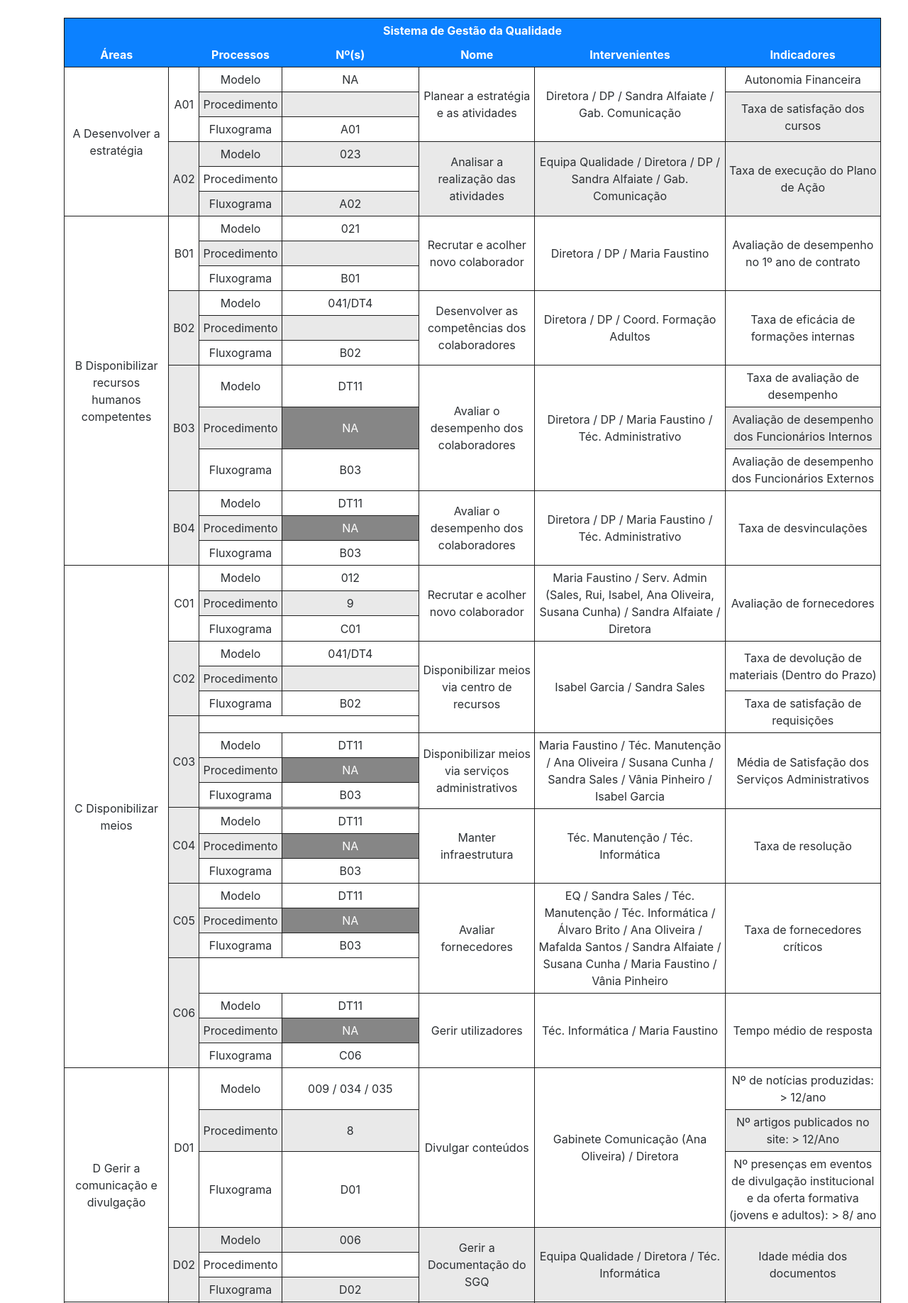
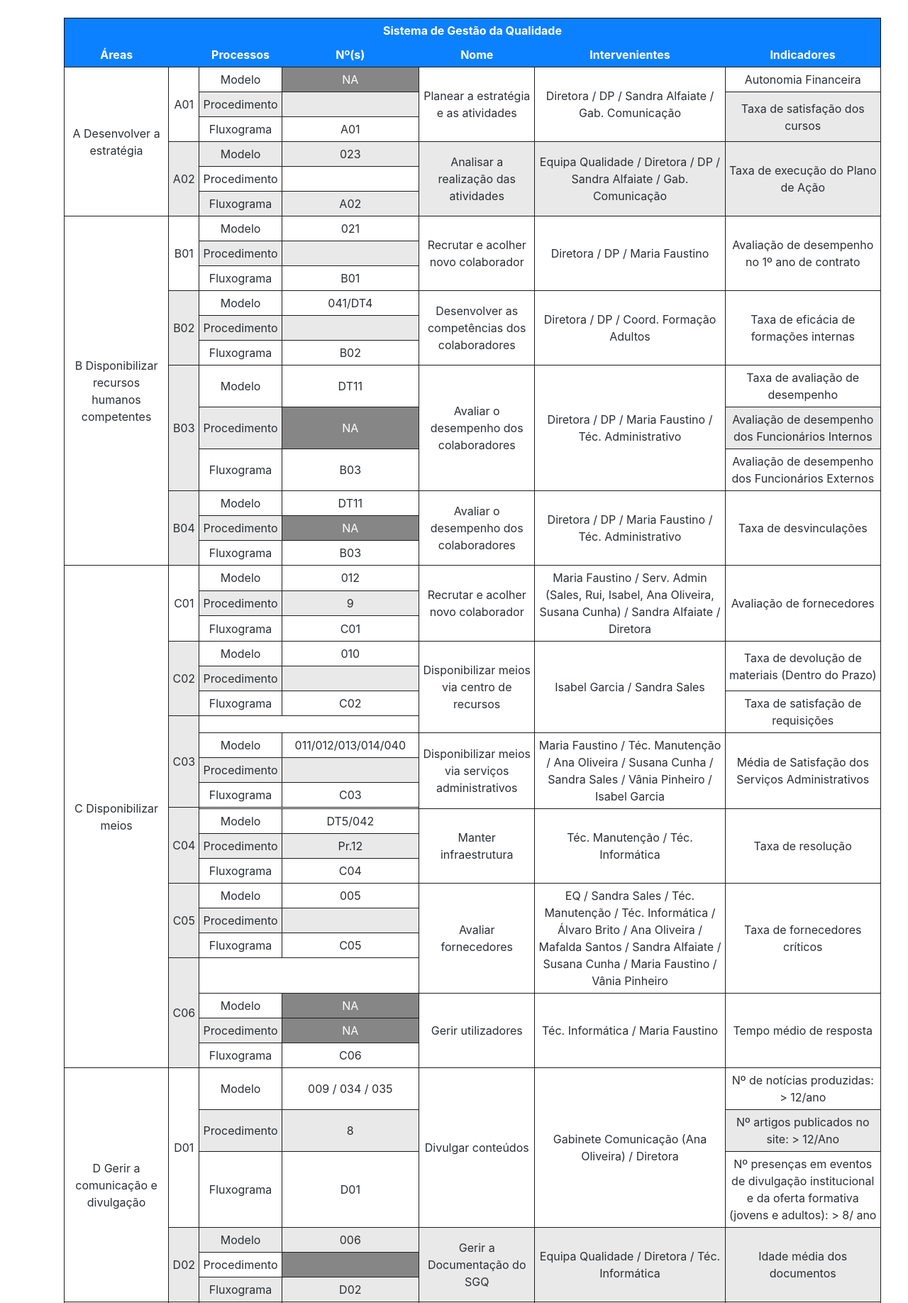
Before and after one commit to andredias28/Site-Esco, a PHP site: page /paginainicialadmin.php in a window 1280 px wide; the page is wider, and only the part inside the window is pictured. Shown: the part 116-1952 px from the top of that part at 71% size. Run offline with PHP 8.4, Linux system fonts and the light colour scheme; a user stored in the database is signed in; some libraries are stand-ins or nearby versions.

Commit message:
finalização da tabela de processos

```diff
--- a/paginainicialadmin.php
+++ b/paginainicialadmin.php
@@ -84,7 +84,7 @@
                             </td>
                             <td rowspan="3">A01</td>
                             <td>Modelo</td>
-                            <td>NA</td>
+                            <td style="background-color:gray; color:white;">NA</td>
                             <td rowspan="3">Planear a estratégia e as atividades</td>
                             <td rowspan="3">Diretora / DP / Sandra Alfaiate / Gab. Comunicação</td>
                             <td>Autonomia Financeira</td>
@@ -218,7 +218,7 @@
                     </tr>
                     <tr>
                         <td>Modelo</td>
-                        <td>041/DT4</td>
+                        <td>010</td>
                         <td rowspan="4">Disponibilizar meios via centro de recursos</td>
                         <td rowspan="4">Isabel Garcia / Sandra Sales</td>
                         <td rowspan="2">Taxa de devolução de materiais (Dentro do Prazo)</td>
@@ -229,7 +229,7 @@
                     </tr>
                     <tr>
                         <td>Fluxograma</td>
-                        <td>B02</td>
+                        <td>C02</td>
                         <td rowspan="2">Taxa de satisfação de requisições</td>
                     </tr>
                     <tr>
@@ -237,61 +237,61 @@
                     </tr>
                     <tr>
                         <td>Modelo</td>
-                        <td>DT11</td>
+                        <td>011/012/013/014/040</td>
                         <td rowspan="4">Disponibilizar meios via serviços administrativos</td>
                         <td rowspan="4">Maria Faustino / Téc. Manutenção / Ana Oliveira / Susana Cunha / Sandra Sales / Vânia Pinheiro / Isabel Garcia</td>
                         <td rowspan="4">Média de Satisfação dos Serviços Administrativos</td>
                     </tr>
                     <tr>
                         <td>Procedimento</td>
-                        <td style="background-color:gray; color:white;">NA</td>
+                        <td></td>
                     </tr>
                     <tr>
                         <td>Fluxograma</td>
-                        <td>B03</td>
+                        <td>C03</td>
                     </tr>
                     <tr>
                         <td rowspan="4">C04</td>
                     </tr>
                     <tr>
                         <td>Modelo</td>
-                        <td>DT11</td>
+                        <td>DT5/042</td>
                         <td rowspan="4">Manter infraestrutura</td>
                         <td rowspan="4">Téc. Manutenção / Téc. Informática</td>
                         <td rowspan="4">Taxa de resolução</td>
                     </tr>
                     <tr>
                         <td>Procedimento</td>
-                        <td style="background-color:gray; color:white;">NA</td>
+                        <td>Pr.12</td>
                     </tr>
                     <tr>
                         <td>Fluxograma</td>
-                        <td>B03</td>
+                        <td>C04</td>
                     </tr>
                     <tr>
                         <td rowspan="4">C05</td>
                     </tr>
                     <tr>
                         <td>Modelo</td>
-                        <td>DT11</td>
+                        <td>005</td>
                         <td rowspan="4">Avaliar fornecedores</td>
                         <td rowspan="4">EQ / Sandra Sales / Téc. Manutenção / Téc. Informática / Álvaro Brito / Ana Oliveira / Mafalda Santos / Sandra Alfaiate / Susana Cunha / Maria Faustino / Vânia Pinheiro</td>
                         <td rowspan="4">Taxa de fornecedores críticos</td>
                     </tr>
                     <tr>
                         <td>Procedimento</td>
-                        <td style="background-color:gray; color:white;">NA</td>
+                        <td></td>
                     </tr>
                     <tr>
                         <td>Fluxograma</td>
-                        <td>B03</td>
+                        <td>C05</td>
                     </tr>
                     <tr>
                         <td rowspan="4">C06</td>
                     </tr>
                     <tr>
                         <td>Modelo</td>
-                        <td>DT11</td>
+                        <td style="background-color:gray; color:white;">NA</td>
                         <td rowspan="4">Gerir utilizadores</td>
                         <td rowspan="4">Téc. Informática / Maria Faustino</td>
                         <td rowspan="4">Tempo médio de resposta</td>
@@ -338,7 +338,7 @@
                     </tr>
                     <tr>
                         <td>Procedimento</td>
-                        <td></td>
+                        <td style="background-color:gray; color:white;"></td>
                     </tr>
                     <tr>
                         <td>Fluxograma</td>
@@ -359,7 +359,7 @@
                     </tr>
                     <tr>
                         <td>Procedimento</td>
-                        <td>NA</td>
+                        <td style="background-color:gray; color:white;">NA</td>
                     </tr>
                     <tr>
                         <td>Fluxograma</td>
@@ -377,7 +377,7 @@
                     </tr>
                     <tr>
                         <td>Procedimento</td>
-                        <td>NA</td>
+                        <td style="background-color:gray; color:white;">NA</td>
                         <td rowspan="2">Tempo médio para análise de NC</td>
                     </tr>
                     <tr>
@@ -523,7 +523,7 @@
                     </tr>
                     <tr>
                         <td>Modelo</td>
-                        <td>NA</td>
+                        <td style="background-color:gray; color:white;">NA</td>
                         <td rowspan="4">Processar inscrições</td>
                         <td rowspan="4">Susana Cunha / Téc. Administrativa (Ana Cunha)</td>
                         <td rowspan="4">Taxa de processamento das fichas de inscrição</td>
@@ -588,7 +588,7 @@
                     </tr>
                     <tr>
                         <td>Procedimento</td>
-                        <td>NA</td>
+                        <td style="background-color:gray; color:white;">NA</td>
                     </tr>
                     <tr>
                         <td>Fluxograma</td>
@@ -599,14 +599,14 @@
                     <tr>
                         <td rowspan="3">H02</td>
                         <td>Modelo</td>
-                        <td>NA</td>
+                        <td style="background-color:gray; color:white;">NA</td>
                         <td rowspan="3">Aluguer de espaço</td>
                         <td rowspan="3">Susana Cunha / Sandra Sales / Diretora</td>
                         <td rowspan="3">Média de Satisfação</td>
                     </tr>
                     <tr>
                         <td>Procedimento</td>
-                        <td>NA</td>
+                        <td style="background-color:gray; color:white;">NA</td>
                     </tr>
                     <tr>
                         <td>Fluxograma</td>
@@ -621,7 +621,7 @@
                         <td rowspan="6">I Processar os recebimentos e pagamentos</td>
                         <td rowspan="3">I01</td>
                         <td>Modelo</td>
-                        <td>NA</td>
+                        <td style="background-color:gray; color:white;">NA</td>
                         <td rowspan="3">Processar recebimento de clientes</td>
                         <td rowspan="3">Susana Cunha / Téc. Manutenção / Ana Oliveira / Luís Couto</td>
                         <td rowspan="3">Taxa de Envio do SAFT (12/Mês)</td>
@@ -639,7 +639,7 @@
                     <tr>
                         <td rowspan="3">I02</td>
                         <td>Modelo</td>
-                        <td>NA</td>
+                        <td style="background-color:gray; color:white;">NA</td>
                         <td rowspan="3">Processar vencimentos</td>
                         <td rowspan="3">Maria Faustino / Luís Couto</td>
                         <td rowspan="3">Taxa de Envio do DMR (10/Mês)</td>
```
